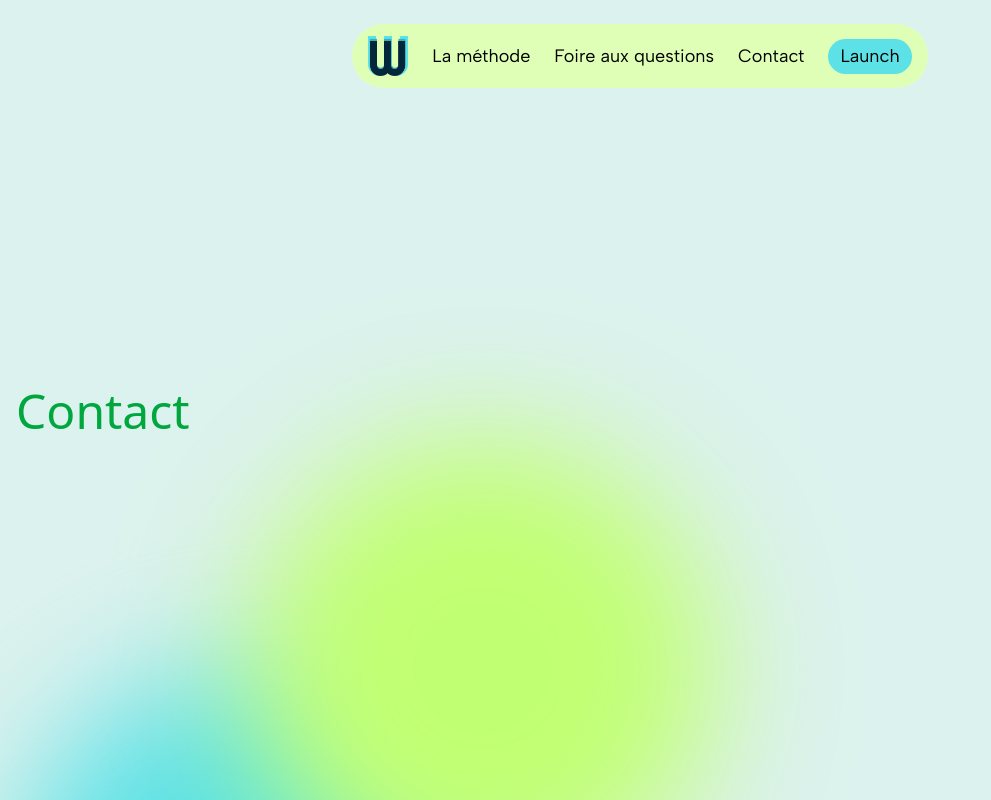
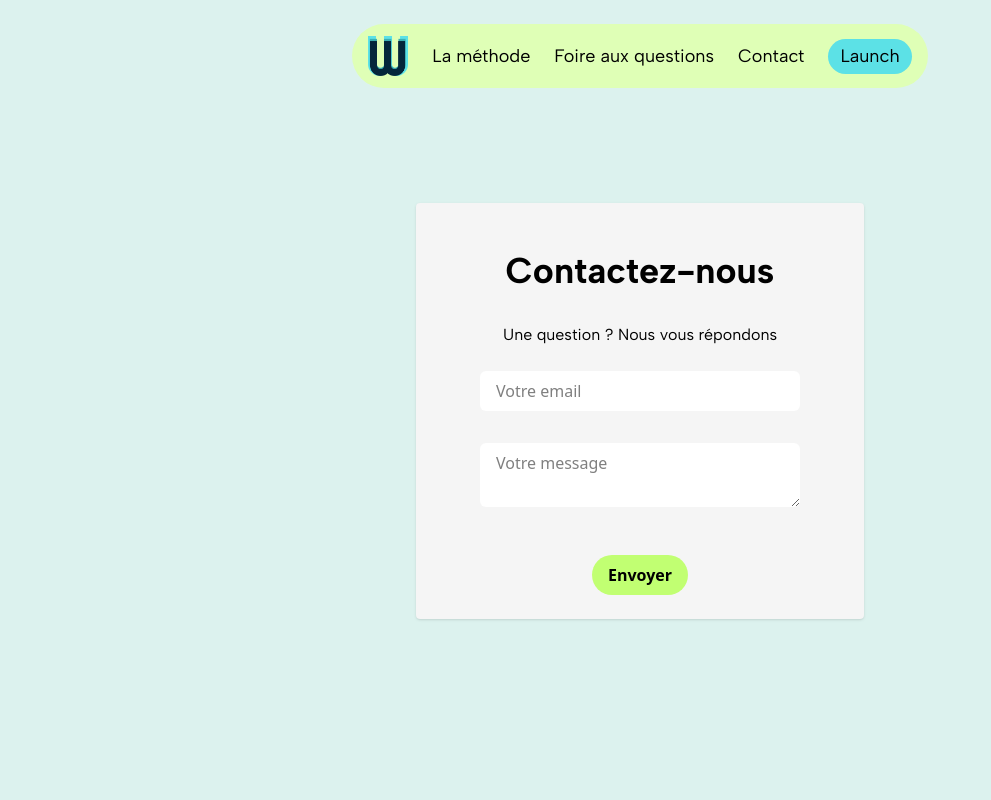
Before and after one commit to svetlanouchka/wavely-app, a React (Vite) app in the folder frontend/: page /contact in a window 1280 px wide. Shown: the top 800 px of the page, without its empty margins (0-991 px from the left). Built offline with nearby package versions, Linux system fonts and the light colour scheme.

Commit message:
contact form css ok and little ajustements on login form

```diff
--- /dev/null
+++ b/frontend/src/components/ContactForm.jsx
@@ -0,0 +1,86 @@
+import { useFormik } from "formik";
+import ButtonMain from "../ui/ButtonMain";
+
+export default function ContactForm() {
+	const validate = (values) => {
+		const errors = {};
+
+		if (!values.email) {
+			errors.email = "Champ requis ↑";
+		} else if (
+			!/^[A-Z0-9._%+-]+@[A-Z0-9.-]+\.[A-Z]{2,4}$/i.test(values.email)
+		) {
+			errors.email = "Invalid email address";
+		}
+
+		if (!values.message) {
+			errors.message = "Champ requis ↑";
+		} else if (values.text.length < 10) {
+			errors.message = "Must be 10 min characters";
+		}
+
+		return errors;
+	};
+	const formik = useFormik({
+		initialValues: {
+			email: "",
+			message: "",
+		},
+		validate,
+		onSubmit: (values) => {
+			alert(JSON.stringify(values, null, 2));
+		},
+	});
+	return (
+		<div className=" h-full flex justify-center mx-auto bg-gray-light p-6 rounded-sm flex-col items-center w-[90%] max-w-[28rem] shadow-sm">
+			<h1 className="text-4xl font-bold font-albert-sans text-center p-6">
+				Contactez-nous
+			</h1>
+			<p className="text-center font-albert-sans p-2 pb-6">
+				Une question ? Nous vous répondons
+			</p>
+
+			<form
+				onSubmit={formik.handleSubmit}
+				className="flex flex-col gap-4 w-[90%] md:w-[80%]"
+			>
+				<div className="flex flex-col">
+					<input
+						id="email"
+						name="email"
+						type="email"
+						placeholder="Votre email"
+						onChange={formik.handleChange}
+						value={formik.values.email}
+						className={`w-full rounded-md px-4 p-2 bg-white ${formik.errors.email ? "ring-2 ring-red-600" : "focus:ring-blue focus:ring-2 focus:outline-none"}
+                        `}
+					/>
+
+					<div className="h-8">
+						{formik.errors.email ? (
+							<p className="text-red-500 text-sm mt-1">{formik.errors.email}</p>
+						) : null}
+					</div>
+					<textarea
+						id="message"
+						name="message"
+						type="text"
+						placeholder="Votre message"
+						onChange={formik.handleChange}
+						value={formik.values.message}
+						className={`w-full rounded-md px-4 p-2 bg-white ${formik.errors.message ? "ring-2 ring-red-600" : "focus:ring-blue focus:ring-2 focus:outline-none"}
+                        `}
+					/>
+					<div className="h-8">
+						{formik.errors.message ? (
+							<p className="text-red-500 text-sm mt-1">
+								{formik.errors.message}
+							</p>
+						) : null}
+					</div>
+				</div>
+				<ButtonMain type="submit" text="Envoyer" />
+			</form>
+		</div>
+	);
+}
--- a/frontend/src/components/LoginForm.jsx
+++ b/frontend/src/components/LoginForm.jsx
@@ -50,14 +50,17 @@ export default function LoginForm() {
 	});
 	console.log("???", formik);
 	return (
-		<div className=" h-full flex justify-center mx-auto bg-gray-light p-6 rounded-sm flex-col items-center w-[90%] max-w-[23rem] shadow-sm">
+		<div className=" h-full flex justify-center mx-auto bg-gray-light p-6 rounded-sm flex-col items-center w-[90%] max-w-[28rem] shadow-sm">
 			<h1 className="text-4xl font-bold font-albert-sans text-center p-6">
 				Connectez vous
 			</h1>
 			<p className="text-center font-albert-sans p-2 pb-6">
 				Commencez à partager des bonnes ondes aujourd'hui
 			</p>
-			<form onSubmit={formik.handleSubmit} className="flex flex-col gap-4">
+			<form
+				onSubmit={formik.handleSubmit}
+				className="flex flex-col gap-4 w-[90%] md:w-[70%]"
+			>
 				{[
 					{ name: "email", type: "email", placeholder: "Email" },
 					{ name: "password", type: "text", placeholder: "Mot de passe" },
--- a/frontend/src/pages/ContactPage.jsx
+++ b/frontend/src/pages/ContactPage.jsx
@@ -1,10 +1,10 @@
 import BackgroundShapes from "@components/BackgroundShapes";
+import ContactForm from "@components/ContactForm";
 
 export default function ContactPage() {
-    return (
-        <div>
-            <div className="text-5xl text-green-600">Contact</div>
-            <BackgroundShapes />
-        </div>
-    );
+	return (
+		<>
+			<ContactForm />
+		</>
+	);
 }
```
